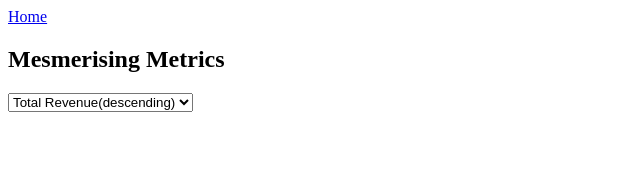
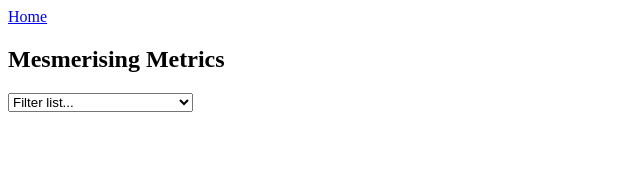
Before and after one commit to yghoor/metrics-webapp, a React (Create React App) app: page / in a window 1280 px wide. Shown: the top 183 px of the page, without its empty margins (0-640 px from the left). Built offline with nearby package versions, Linux system fonts and the light colour scheme; no server answers.

Commit message:
Add default list option for better UI

```diff
--- a/src/components/Navbar.js
+++ b/src/components/Navbar.js
@@ -24,6 +24,7 @@ const Navbar = ({ homeButton, header, filter }) => {
       {filter
         ? (
           <select placeholder="Filter" onChange={onChange}>
+            <option disabled selected hidden>Filter list...</option>
             <option value="revenueDesc">Total Revenue(descending)</option>
             <option value="revenueAsc">Total Revenue(ascending)</option>
           </select>
```
